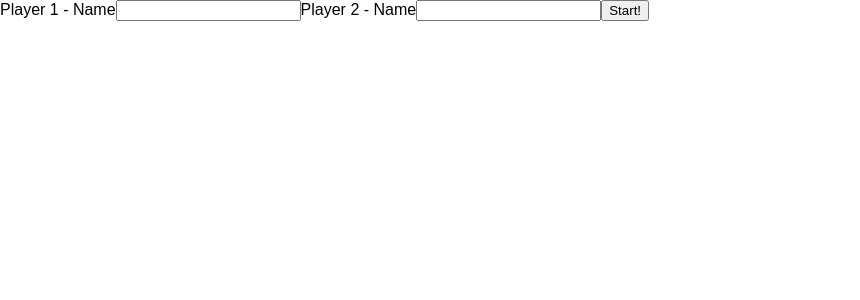
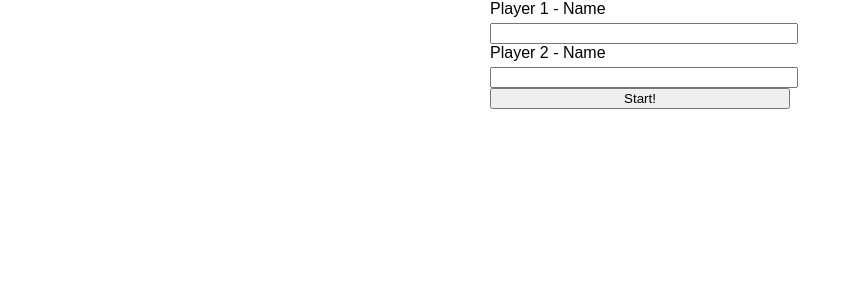
Before and after one commit to fernandosouza/react-tic-tac-toe, a React (Create React App) app: page / in a window 1280 px wide. Shown: the top 300 px of the page, without its empty margins (0-860 px from the left). Built offline with nearby package versions, Linux system fonts and the light colour scheme.

Commit message:
Adds style to the setup component

```diff
--- a/src/setup/Setup.js
+++ b/src/setup/Setup.js
@@ -1,4 +1,5 @@
 import React, { Component } from 'react';
+import './setup.css';
 
 /**
  * Component responsible for getting players` name and passes it to the parent
@@ -55,7 +56,7 @@ class Setup extends Component {
    **/
   render() {
     return (
-      <form onSubmit={this.onFormSubmit_.bind(this)}>
+      <form className="setup-page" onSubmit={this.onFormSubmit_.bind(this)}>
         <label htmlFor="playerOne">Player 1 - Name</label>
         <input
           type="text"
--- /dev/null
+++ b/src/setup/setup.css
@@ -0,0 +1,17 @@
+.setup-page {
+  width: 300px;
+  margin: 0 auto;
+  display: block;
+}
+
+.setup-page input, .setup-page button {
+  width: 100%;
+}
+
+.setup-page input {
+  margin-top: 5px;
+}
+
+.setup-page label {
+  margin-top: 25px;
+}
```
